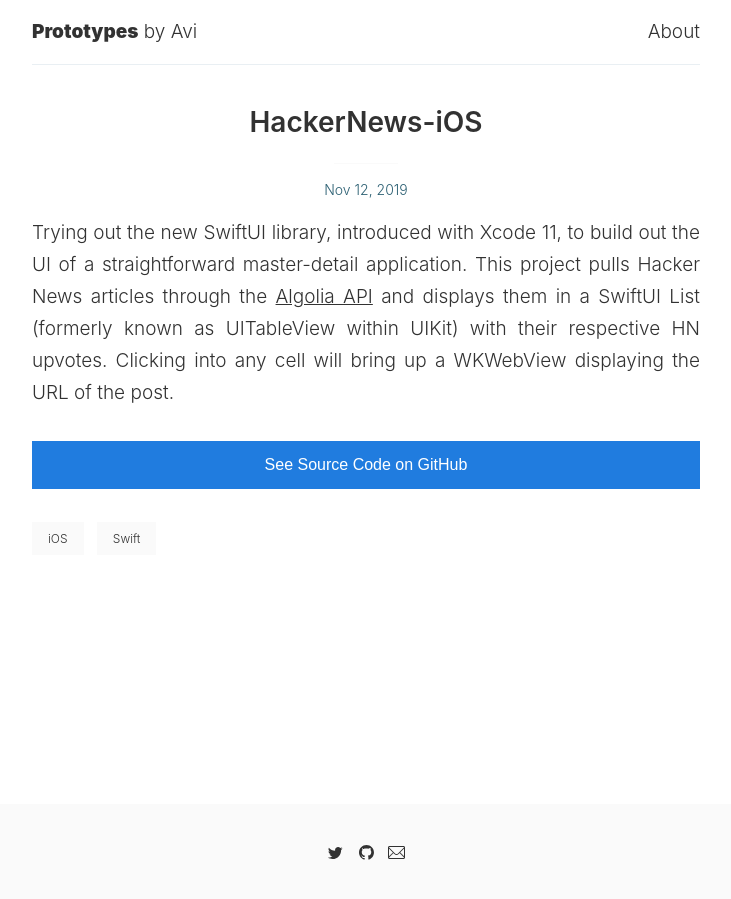
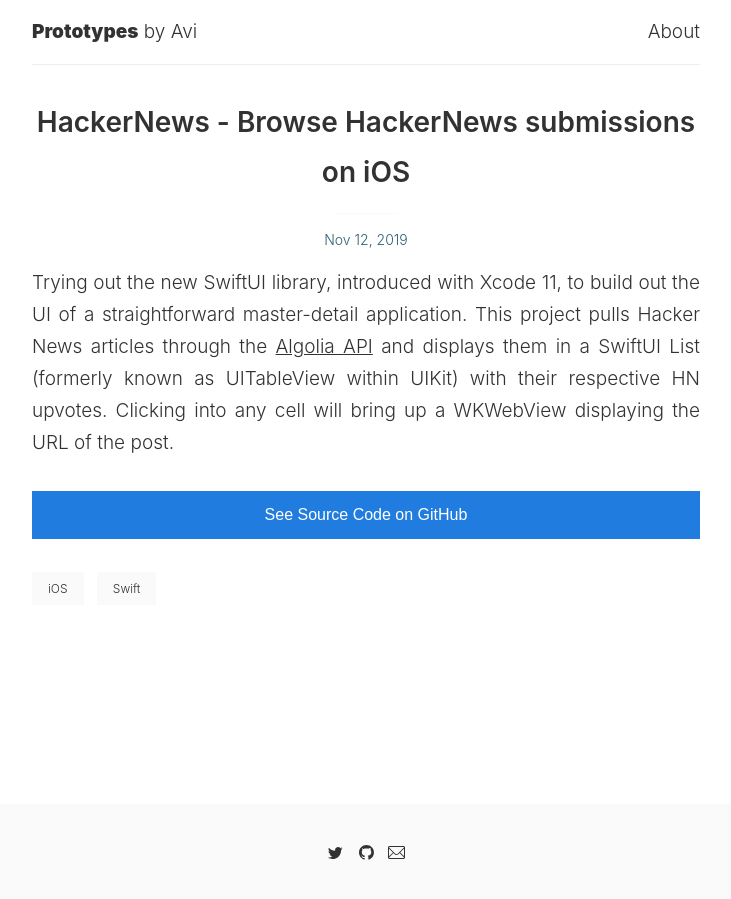
Before and after one commit to avijeets/avijeets.com, a Jekyll site: the page built from _posts/2019-11-12-hackernews-ios.markdown, in a window 1280 px wide. Shown: the whole page, without its empty margins (274-1005 px from the left). Built offline with Jekyll 4.4.1, drawn with Linux system fonts in a browser that asks for light colours.

Commit message:
Fixed title

```diff
--- a/_posts/2019-11-12-hackernews-ios.markdown
+++ b/_posts/2019-11-12-hackernews-ios.markdown
@@ -1,6 +1,6 @@
 ---
 layout: post
-title: HackerNews-iOS
+title: HackerNews - Browse HackerNews submissions on iOS
 tags: [iOS, Swift]
 ---
 
```
